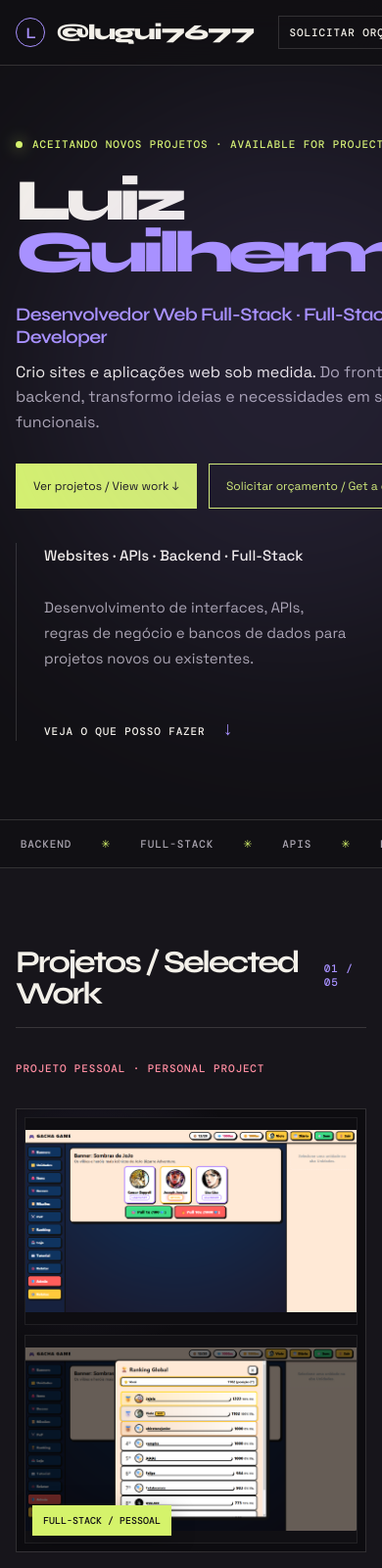
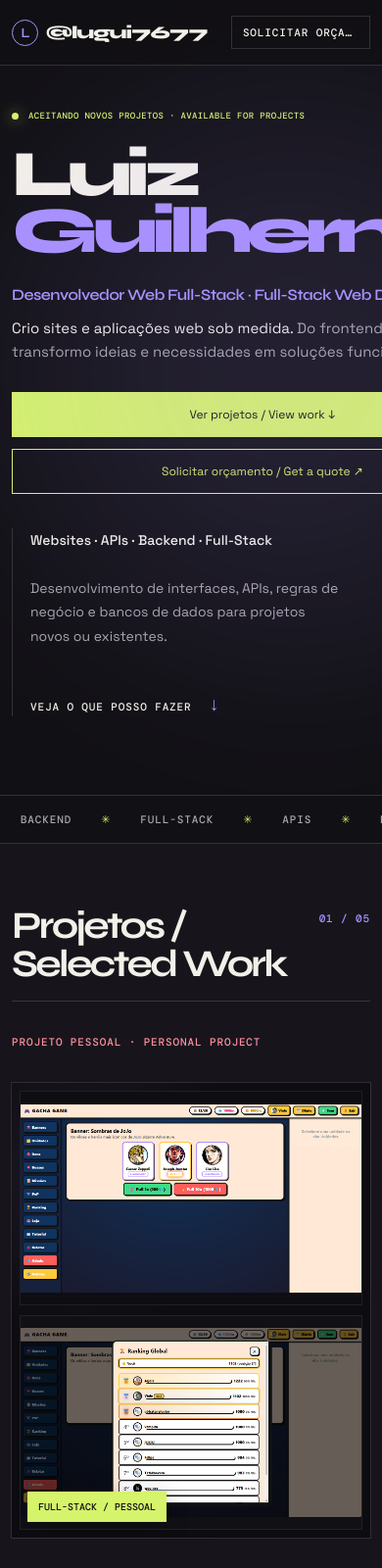
Before and after one commit to viole777/Viole, a plain HTML site: page index.html in a window 390 px wide. Shown: the top 1600 px of the page at 98% size. Drawn offline with nearby package versions, Linux system fonts and the light colour scheme.

Commit message:
Adicionar estilos responsivos para telas grandes e médias, melhorando a apresentação em dispositivos variados

```diff
--- a/index.html
+++ b/index.html
@@ -753,6 +753,32 @@
       }
     }
 
+    /* ================= LARGE SCREENS ================= */
+
+    @media (min-width: 1440px) {
+      :root { --max: 1320px; }
+
+      .wrap { width: min(var(--max), calc(100% - 96px)); }
+
+      .hero {
+        min-height: min(900px, 82vh);
+        padding-block: 210px 120px;
+      }
+
+      .hero-grid { grid-template-columns: minmax(0, 1fr) 390px; gap: 110px; }
+      section { padding-block: clamp(125px, 9vw, 190px); }
+      .project { gap: 90px; }
+    }
+
+    @media (min-width: 761px) and (max-width: 1050px) {
+      .wrap { width: min(100% - 48px, 900px); }
+      nav { gap: 16px; }
+      nav ul { gap: 16px; }
+      .hero-grid { grid-template-columns: minmax(0, 1fr) 270px; gap: 42px; }
+      .project { gap: 38px; }
+      .intro { gap: 50px; }
+    }
+
     /* ================= MOBILE ================= */
 
     @media (max-width: 760px) {
@@ -773,8 +799,8 @@
       }
 
       .hero {
-        min-height: 650px;
-        padding: 140px 0 70px;
+        min-height: auto;
+        padding: 125px 0 70px;
       }
 
       .hero-grid,
@@ -787,7 +813,18 @@
 
       .hero-side {
         max-width: 340px;
+        padding-left: 18px;
+        font-size: 14px;
       }
+
+      .hero-role { font-size: 16px; line-height: 1.35; }
+
+      .hero-actions,
+      .project-actions { align-items: stretch; }
+
+      .hero-action,
+      .project-link,
+      .demo-link { min-height: 44px; }
 
       .hero-description {
         font-size: 16px;
@@ -882,6 +919,31 @@
         gap: 10px 18px;
         margin-top: 10px;
       }
+    }
+
+    @media (max-width: 480px) {
+      .wrap { width: calc(100% - 24px); }
+
+      .brand { font-size: 18px; gap: 8px; }
+      .brand-mark { width: 27px; height: 27px; font-size: 14px; }
+      .nav-cta { max-width: 145px; overflow: hidden; text-overflow: ellipsis; }
+
+      h1 { font-size: clamp(52px, 17vw, 78px); }
+      .hero { padding-top: 112px; }
+      .eyebrow { font-size: 9px; letter-spacing: .04em; }
+      .hero-description { font-size: 15px; line-height: 1.55; }
+
+      .hero-actions { flex-direction: column; }
+      .hero-action { width: 100%; text-align: center; }
+
+      section { padding: 64px 0; }
+      .section-head { align-items: flex-start; gap: 14px; }
+      .section-head h2 { font-size: clamp(30px, 10vw, 44px); }
+      .section-number { flex-shrink: 0; padding-top: 5px; }
+      .project h3 { font-size: 34px; }
+      .project-visual { margin-inline: -1px; }
+      .contact h2 { font-size: clamp(42px, 14vw, 64px); }
+      .contact-link { width: 100%; text-align: center; }
     }
   </style>
 </head>
```
